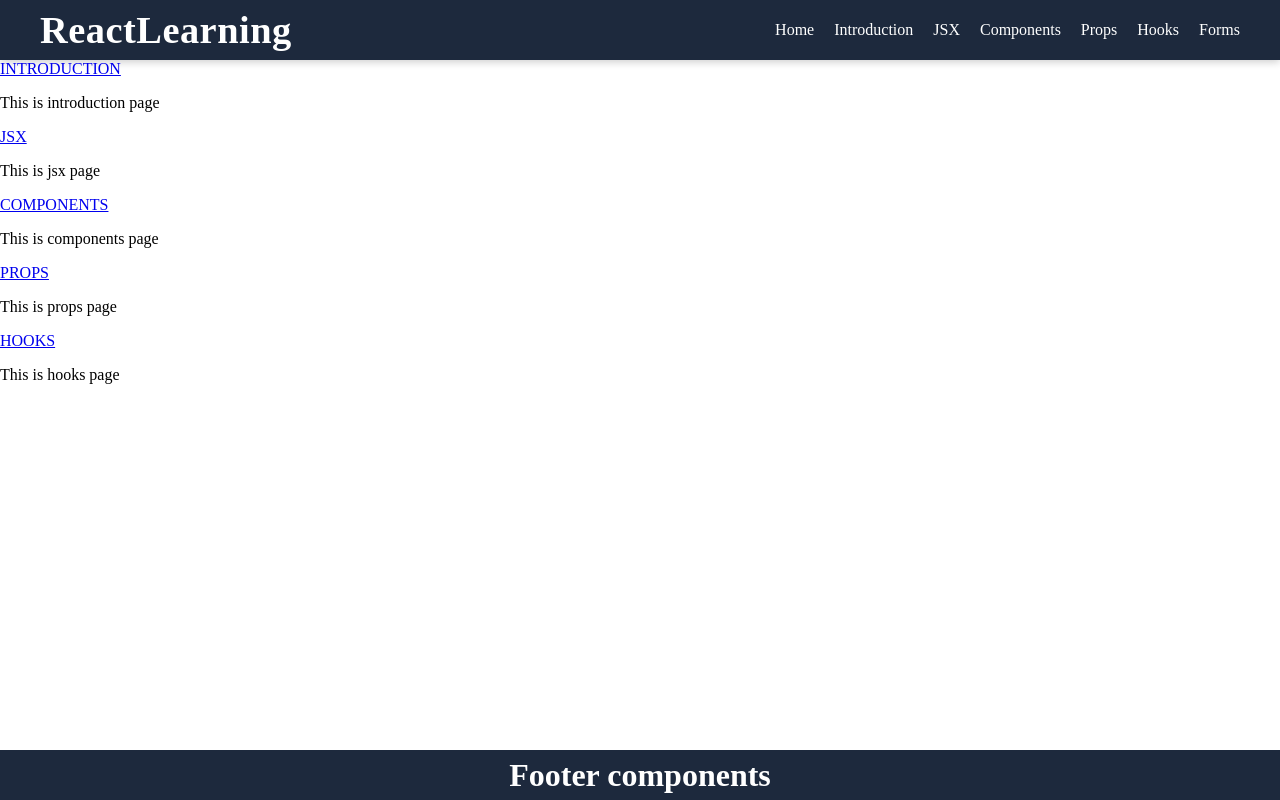
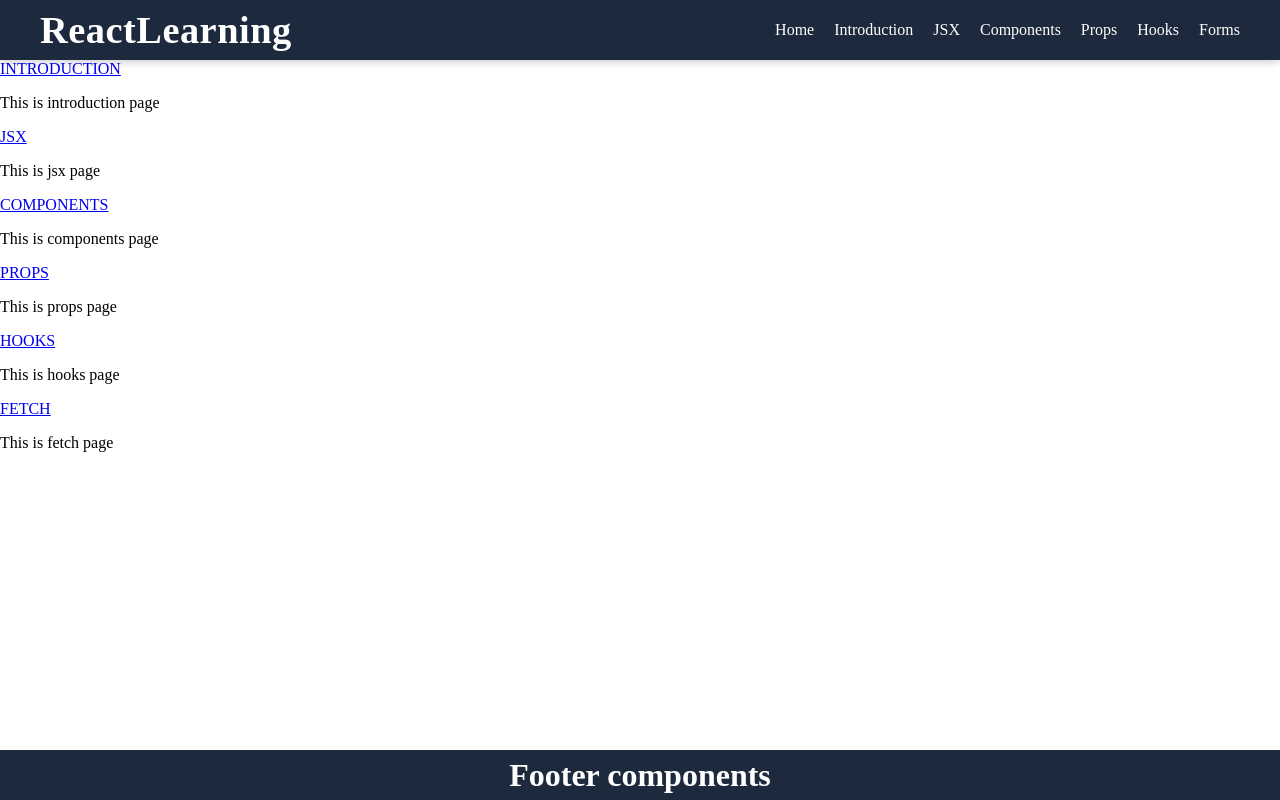
Before and after one commit to Sujeeththan/react-learning-2, a React (Vite) app: page / in a window 1280 px wide. Built offline with nearby package versions, Linux system fonts and the light colour scheme.

Commit message:
fetch add

```diff
--- a/src/pages/Home.jsx
+++ b/src/pages/Home.jsx
@@ -8,6 +8,8 @@ function Home() {
       <HomeCard url="components" />
       <HomeCard url="props" />
       <HomeCard url="hooks" />
+      <HomeCard url="fetch" />
+
       {/* <HomeCard url="forms" /> */}
     </>
   );
```
